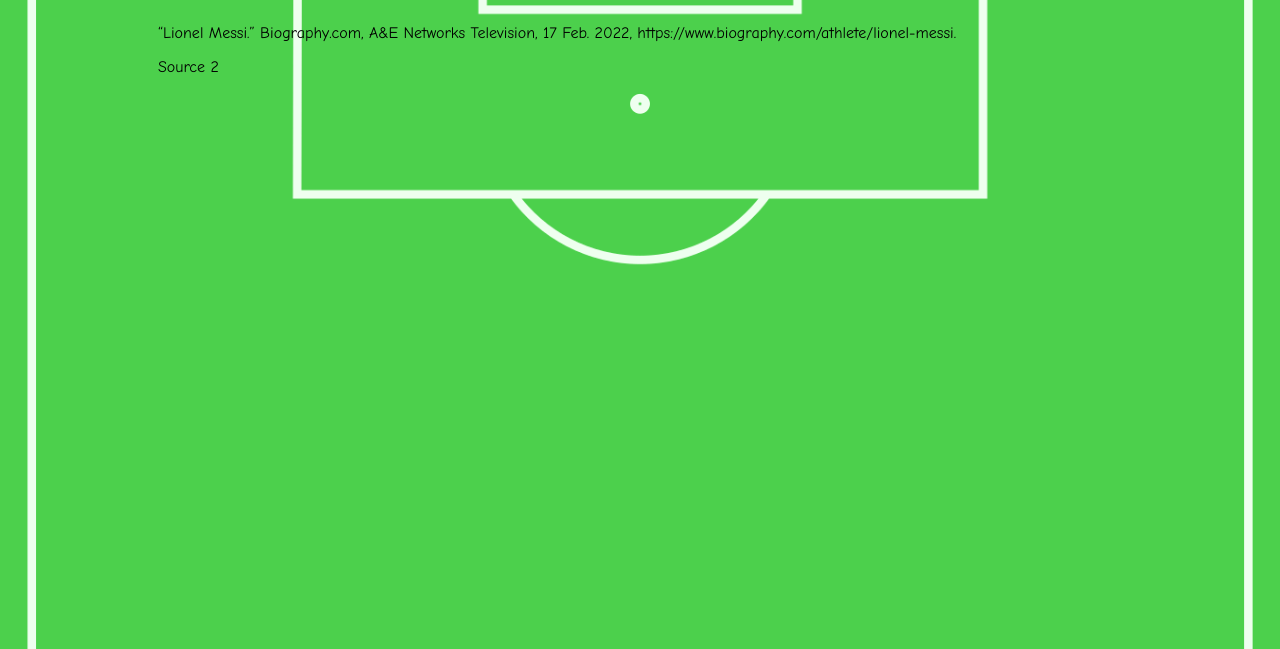
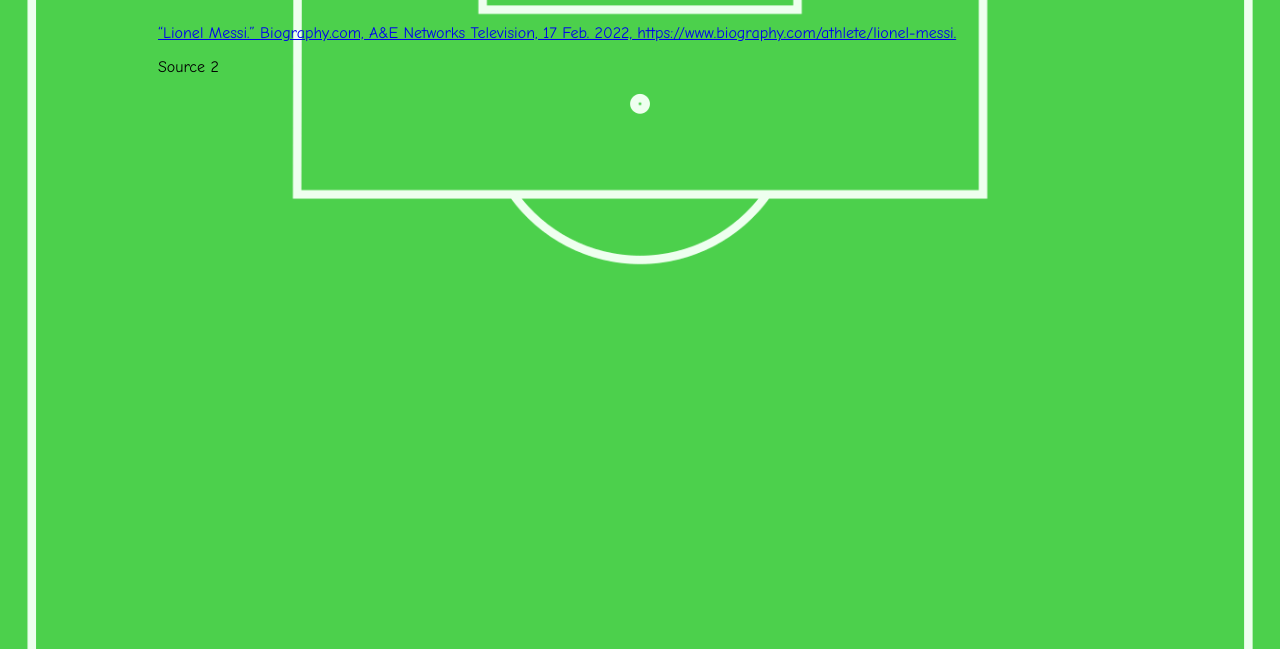
Before and after one commit to mmhousto/Tribute, a plain HTML site: page bibliography.html in a window 1280 px wide. Shown: the part 151-800 px from the top of the page. Drawn offline with Linux system fonts and the light colour scheme.

Commit message:
Update bibliography.html

```diff
--- a/bibliography.html
+++ b/bibliography.html
@@ -18,7 +18,9 @@
 
 
 	<div id="sources">
-		<p>“Lionel Messi.” Biography.com, A&amp;E Networks Television, 17 Feb. 2022, https://www.biography.com/athlete/lionel-messi. </p>
+		<a href="https://www.biography.com/athlete/lionel-messi.">
+			<p>“Lionel Messi.” Biography.com, A&amp;E Networks Television, 17 Feb. 2022, https://www.biography.com/athlete/lionel-messi. </p>
+		</a>
 		<p>Source 2</p>
 	</div>
 
```
